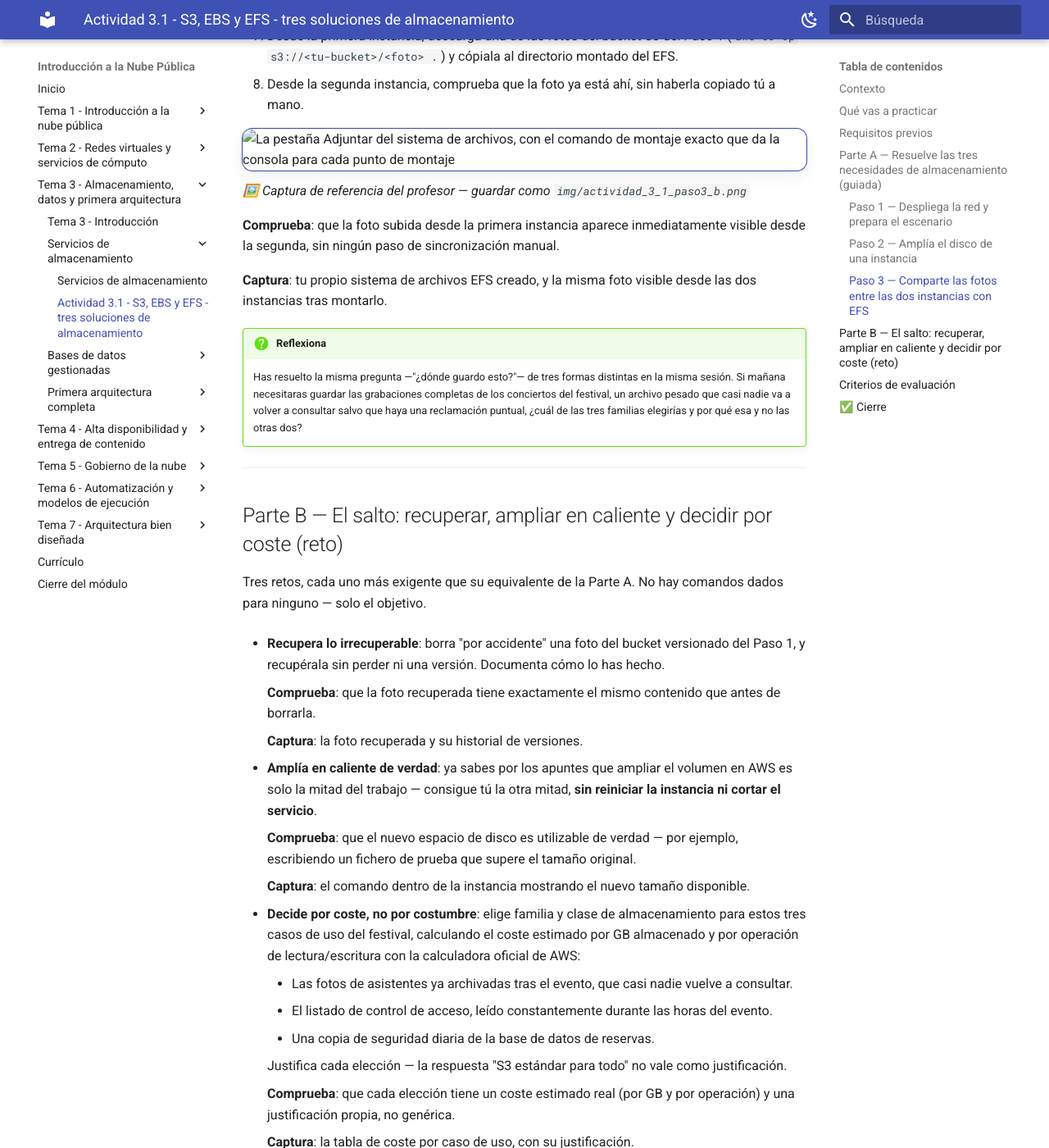
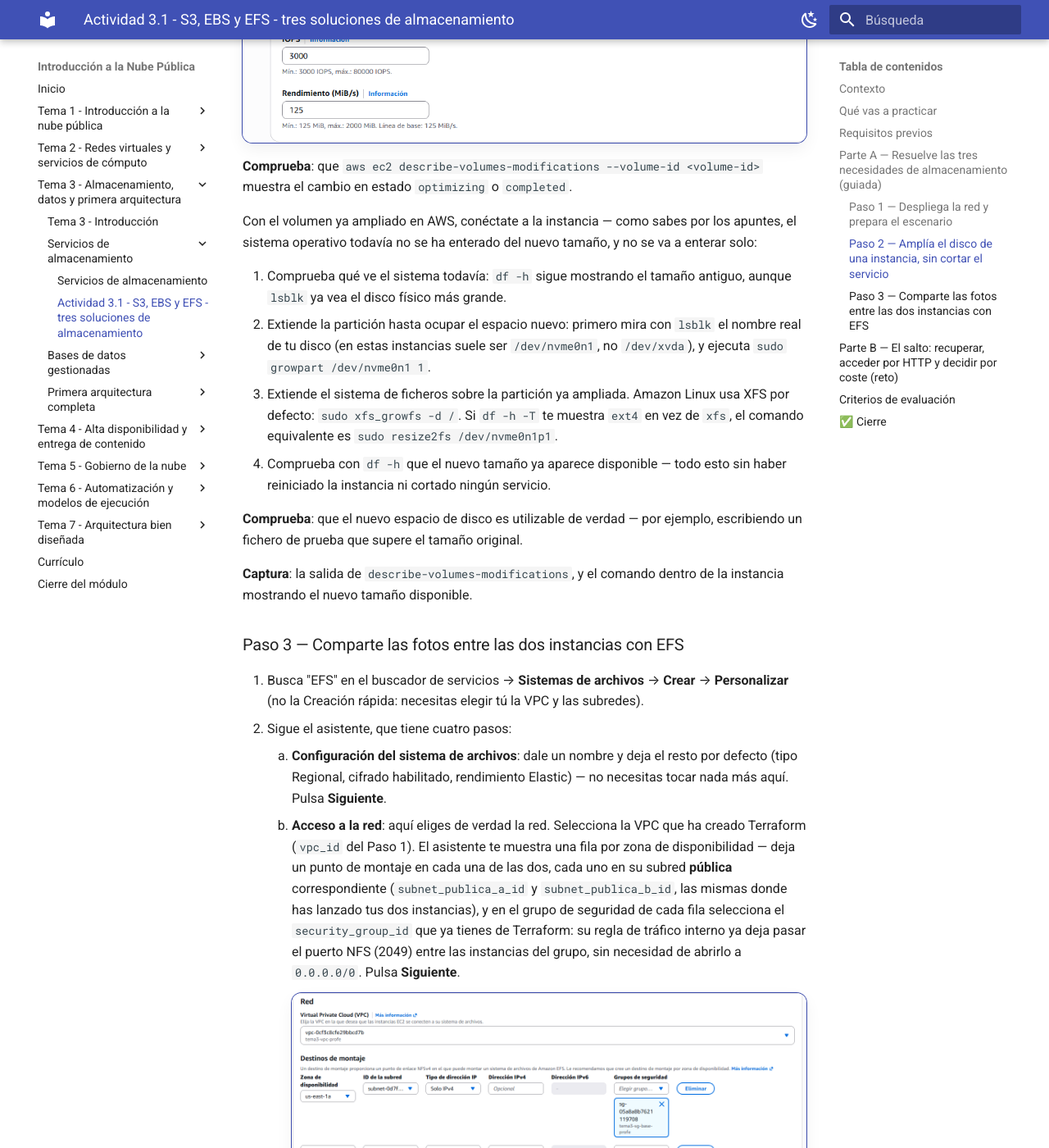
Before and after one commit to aitorventura/introduccion-nube, an MkDocs documentation site: the page built from docs/tema3/actividad_3_1.md, in a window 1280 px wide and 1400 px high, scrolled down 4836 px. Shown: the whole window at 82% size. Built offline with MkDocs 1.6.1 and Material for MkDocs 9.7.7, drawn with Linux system fonts in a browser that asks for light colours; some of the changed text lies outside the part shown.

Commit message:
Actividad 3.1 validada en vivo: IAM, permisos EFS, reto de acceso por HTTP y limpieza completa
Correcciones surgidas de probar la actividad contra el Learner Lab real:
- Paso 1 exige LabInstanceProfile en las instancias (si no, aws s3 cp falla sin credenciales)
- Asistente de EFS corregido a su flujo real (Personalizar + 4 pasos), con permisos del punto
  de montaje (chown) que faltaban para poder escribir desde ec2-user
- Terminología ajustada a la consola real: "Asociar" en vez de "Adjuntar"
- Parte B gana un tercer reto (acceder a S3 por HTTP con una URL prefirmada, sin dar el comando)
  y el reto de coste pasa a pedir cifras concretas (80/2/150 GB) con el coste mensual real de
  la calculadora de AWS, verificado con la calculadora oficial (1,00 $ / 0,05 $ / 0,54 $)
- Recupera lo irrecuperable pide capturas del antes (marcador) y despues (recuperado) por separado
- Cierre reescrito para borrar tambien el bucket (vaciar versiones + marcadores, no solo objetos)
  antes del terraform destroy, dejando la cuenta realmente limpia
- Capturas de referencia del profesor colocadas, con las notas de guardado ya retiradas

Co-Authored-By: Claude Sonnet 5 <noreply@anthropic.com>

````diff
--- a/docs/tema3/actividad_3_1.md
+++ b/docs/tema3/actividad_3_1.md
@@ -56,30 +56,27 @@ El Tema 2 ha terminado sin dejar ninguna red montada — al cerrar la Actividad
 
 4. Busca "S3" en el buscador de servicios → **Crear bucket**. Dale un nombre único (por ejemplo `festival-fotos-<tu-identificador>`), deja el bloqueo de acceso público en su valor por defecto (activado — este bucket no necesita ser público), y baja hasta **Control de versiones de buckets** → **Habilitar**: no hace falta activarlo después por separado, el propio asistente de creación ya lo ofrece.
 
-    ![El asistente de creación del bucket, con el bloqueo de acceso público en su valor por defecto (activado)](img/actividad_3_1_paso1_a.png)
-    *🖼️ Captura de referencia del profesor — guardar como `img/actividad_3_1_paso1_a.png`*
+    ![El bloque Control de versiones de buckets del asistente de creación, con Habilitar seleccionado](img/actividad_3_1_paso1_a.png)
 
 5. En el menú lateral del bucket ya creado, entra en **Administración** → **Reglas de ciclo de vida** → **Crear regla de ciclo de vida**.
 6. Dale un nombre a la regla, y en su ámbito elige aplicarla a todos los objetos del bucket.
-7. En las acciones, marca **Realizar la transición de las versiones desactualizadas de los objetos entre las clases de almacenamiento** (no la primera casilla, "versiones actuales" — esa movería la versión vigente, no las antiguas), elige la clase de acceso infrecuente, y define tras cuántos días se aplica (por ejemplo, 30). Marca también la casilla de reconocimiento del coste de transición, más abajo — sin ella el asistente no te deja crear la regla.
+7. En las acciones, marca **Realizar la transición de las versiones desactualizadas de los objetos entre las clases de almacenamiento** (no la primera casilla, "versiones actuales" — esa movería la versión vigente, no las antiguas), elige la clase de acceso infrecuente, y define tras cuántos días se aplica (por ejemplo, 30). Deja vacío **Número de versiones más recientes que retener**: ese campo es para lo contrario de lo que quieres — si pones un número, esas versiones no actuales más recientes se quedarían sin transicionar nunca; en blanco, la regla se aplica a todas. Marca también la casilla de reconocimiento del coste de transición, más abajo — sin ella el asistente no te deja crear la regla.
 8. Crea la regla.
 
     ![El paso de Acciones del asistente, con la casilla "Realizar la transición de las versiones desactualizadas..." marcada — es fácil marcar por error la casilla de "versiones actuales", justo encima](img/actividad_3_1_paso1_b.png)
-    *🖼️ Captura de referencia del profesor — guardar como `img/actividad_3_1_paso1_b.png`*
 
-9. Lanza dos instancias mínimas — Amazon Linux, el tipo más pequeño disponible, cada una en una subred **pública** distinta (`subnet_publica_a_id` y `subnet_publica_b_id`) y con el `security_group_id` que ha impreso Terraform. No hace falta que sirvan ninguna aplicación web: para esta actividad son solo el punto desde el que vas a operar sobre el almacenamiento.
+9. Lanza dos instancias mínimas — Amazon Linux, el tipo más pequeño disponible, cada una en una subred **pública** distinta (`subnet_publica_a_id` y `subnet_publica_b_id`) y con el `security_group_id` que ha impreso Terraform. No hace falta que sirvan ninguna aplicación web: para esta actividad son solo el punto desde el que vas a operar sobre el almacenamiento. En **Configuración avanzada**, asigna el **Perfil de instancia de IAM** `LabInstanceProfile` a las dos — sin él, la CLI dentro de la instancia no tiene con qué autenticarse contra S3, y los comandos `aws s3 cp` del Paso 3 fallarían con "Unable to locate credentials".
 10. Desde tu CloudShell, ejecuta `recursos/tema3/actividad_3_1/generar_fotos_ejemplo.sh` y sube las fotos generadas al bucket con `aws s3 cp`.
 11. Cambia el contenido de una de las fotos (por ejemplo, regenerándola) y vuelve a subirla con el mismo nombre.
 12. En el bucket, activa el interruptor **Mostrar versiones** para comprobar que la versión anterior sigue existiendo, no se ha sobrescrito de verdad.
 
-![El interruptor "Mostrar versiones" del bucket, antes de activarlo — sin él activado, las versiones antiguas no aparecen en el listado aunque existan](img/actividad_3_1_paso1_c.png)
-*🖼️ Captura de referencia del profesor — guardar como `img/actividad_3_1_paso1_c.png`*
+![El interruptor "Mostrar versiones" del bucket, ya activado — sin él, las versiones antiguas no aparecen en el listado aunque existan](img/actividad_3_1_paso1_c.png)
 
 **Comprueba**: en el panel de versiones del bucket, que ves al menos dos versiones del mismo fichero.
 
 **Captura**: tu propio bucket creado, la regla de ciclo de vida configurada, y el listado de versiones del fichero mostrando al menos dos.
 
-### Paso 2 — Amplía el disco de una instancia
+### Paso 2 — Amplía el disco de una instancia, sin cortar el servicio
 
 El disco de logs de una de las dos instancias del festival se ha quedado corto de espacio. Amplía el tamaño de su volumen EBS: por consola es EC2 → **Volúmenes** → selecciona el tuyo → **Acciones** → **Modificar volumen**; por CLI es una sola línea:
 
@@ -88,29 +85,51 @@ aws ec2 modify-volume --volume-id <volume-id> --size <nuevo-tamaño-gb>
 ```
 
 ![El diálogo Modificar volumen en consola, con el campo Tamaño editable — el resto de campos (tipo, IOPS) se dejan tal cual](img/actividad_3_1_paso2_a.png)
-*🖼️ Captura de referencia del profesor — guardar como `img/actividad_3_1_paso2_a.png`*
 
 **Comprueba**: que `aws ec2 describe-volumes-modifications --volume-id <volume-id>` muestra el cambio en estado `optimizing` o `completed`.
 
-**Captura**: la salida de `describe-volumes-modifications`.
+Con el volumen ya ampliado en AWS, conéctate a la instancia — como sabes por los apuntes, el sistema operativo todavía no se ha enterado del nuevo tamaño, y no se va a enterar solo:
+
+1. Comprueba qué ve el sistema todavía: `df -h` sigue mostrando el tamaño antiguo, aunque `lsblk` ya vea el disco físico más grande.
+2. Extiende la partición hasta ocupar el espacio nuevo: primero mira con `lsblk` el nombre real de tu disco (en estas instancias suele ser `/dev/nvme0n1`, no `/dev/xvda`), y ejecuta `sudo growpart /dev/nvme0n1 1`.
+3. Extiende el sistema de ficheros sobre la partición ya ampliada. Amazon Linux usa XFS por defecto: `sudo xfs_growfs -d /`. Si `df -h -T` te muestra `ext4` en vez de `xfs`, el comando equivalente es `sudo resize2fs /dev/nvme0n1p1`.
+4. Comprueba con `df -h` que el nuevo tamaño ya aparece disponible — todo esto sin haber reiniciado la instancia ni cortado ningún servicio.
+
+**Comprueba**: que el nuevo espacio de disco es utilizable de verdad — por ejemplo, escribiendo un fichero de prueba que supere el tamaño original.
+
+**Captura**: la salida de `describe-volumes-modifications`, y el comando dentro de la instancia mostrando el nuevo tamaño disponible.
 
 ### Paso 3 — Comparte las fotos entre las dos instancias con EFS
 
-1. Busca "EFS" en el buscador de servicios → **Crear sistema de archivos**.
-2. En **Personalizar**, elige la VPC que ha creado Terraform (`vpc_id` del Paso 1).
-3. En el paso de puntos de montaje, deja uno por cada zona de disponibilidad (dos), cada uno en su subred **pública** correspondiente (`subnet_publica_a_id` y `subnet_publica_b_id`) — son las mismas subredes donde has lanzado tus dos instancias.
-4. En el grupo de seguridad de cada punto de montaje, selecciona el `security_group_id` que ya tienes de Terraform: su regla de tráfico interno ya deja pasar el puerto NFS (2049) entre las instancias del grupo, sin necesidad de abrirlo a `0.0.0.0/0`.
-5. Termina el asistente y crea el sistema de archivos.
+1. Busca "EFS" en el buscador de servicios → **Sistemas de archivos** → **Crear** → **Personalizar** (no la Creación rápida: necesitas elegir tú la VPC y las subredes).
+2. Sigue el asistente, que tiene cuatro pasos:
 
-    ![El paso de puntos de montaje del asistente, con una entrada por cada zona de disponibilidad de tu VPC](img/actividad_3_1_paso3_a.png)
-    *🖼️ Captura de referencia del profesor — guardar como `img/actividad_3_1_paso3_a.png`*
+    1. **Configuración del sistema de archivos**: dale un nombre y deja el resto por defecto (tipo Regional, cifrado habilitado, rendimiento Elastic) — no necesitas tocar nada más aquí. Pulsa **Siguiente**.
+    2. **Acceso a la red**: aquí eliges de verdad la red. Selecciona la VPC que ha creado Terraform (`vpc_id` del Paso 1). El asistente te muestra una fila por zona de disponibilidad — deja un punto de montaje en cada una de las dos, cada uno en su subred **pública** correspondiente (`subnet_publica_a_id` y `subnet_publica_b_id`, las mismas donde has lanzado tus dos instancias), y en el grupo de seguridad de cada fila selecciona el `security_group_id` que ya tienes de Terraform: su regla de tráfico interno ya deja pasar el puerto NFS (2049) entre las instancias del grupo, sin necesidad de abrirlo a `0.0.0.0/0`. Pulsa **Siguiente**.
 
-6. Desde cada una de las dos instancias, instala el cliente NFS si hace falta y monta el sistema de archivos usando el punto de montaje de su propia zona (la consola te da el comando de montaje exacto en la pestaña **Adjuntar** del sistema de archivos).
-7. Desde la primera instancia, descarga una de las fotos del bucket S3 del Paso 1 (`aws s3 cp s3://<tu-bucket>/<foto> .`) y cópiala al directorio montado del EFS.
-8. Desde la segunda instancia, comprueba que la foto ya está ahí, sin haberla copiado tú a mano.
+        ![El paso de Acceso a la red del asistente, con una entrada por cada zona de disponibilidad de tu VPC](img/actividad_3_1_paso3_a.png)
 
-![La pestaña Adjuntar del sistema de archivos, con el comando de montaje exacto que da la consola para cada punto de montaje](img/actividad_3_1_paso3_b.png)
-*🖼️ Captura de referencia del profesor — guardar como `img/actividad_3_1_paso3_b.png`*
+    3. **Política del sistema de archivos**: no hace falta nada aquí. Pulsa **Siguiente**.
+    4. **Revisar y crear**: revisa el resumen y crea el sistema de archivos.
+
+3. Desde cada una de las dos instancias (conéctate a cada una por separado, el montaje es cosa de cada instancia):
+
+    1. Comprueba si ya tienes el cliente NFS instalado: `rpm -q nfs-utils`. Si no aparece instalado, instálalo: `sudo dnf install -y nfs-utils`.
+    2. Crea la carpeta donde vas a montar el sistema de archivos: `sudo mkdir -p /mnt/efs-festival`.
+    3. En la consola, entra en tu sistema de archivos EFS → pestaña **Asociar** → pulsa el botón **Asociar** para que te muestre el comando de montaje para **cliente NFS** (no el del conector de EFS, que necesitaría instalar un paquete aparte). Tiene esta forma — solo cambia el final por tu carpeta:
+
+        ![El botón Asociar del sistema de archivos EFS, que abre el comando de montaje exacto para cada punto de montaje](img/actividad_3_1_paso3_b.png)
+
+        ```bash
+        sudo mount -t nfs4 -o nfsvers=4.1,rsize=1048576,wsize=1048576,hard,timeo=600,retrans=2,noresvport <dns-de-tu-punto-de-montaje>:/ /mnt/efs-festival
+        ```
+
+    4. Comprueba que ha quedado montado de verdad: `df -h | grep efs` tiene que aparecer, con el tamaño del sistema de archivos EFS, no el de tu disco local.
+
+    Solo la primera vez, desde cualquiera de las dos instancias: la carpeta raíz de un EFS recién creado pertenece a `root` con permisos restringidos, así que `ec2-user` no puede escribir ahí todavía. Cámbiale el dueño una sola vez —el cambio es sobre el sistema de archivos compartido, no hace falta repetirlo en la otra instancia—: `sudo chown ec2-user:ec2-user /mnt/efs-festival`.
+
+4. Desde la primera instancia, descarga una de las fotos del bucket S3 del Paso 1 (`aws s3 cp s3://<tu-bucket>/<foto> .`) y cópiala a `/mnt/efs-festival`.
+5. Desde la segunda instancia, comprueba que la foto ya está en `/mnt/efs-festival`, sin haberla copiado tú a mano.
 
 **Comprueba**: que la foto subida desde la primera instancia aparece inmediatamente visible desde la segunda, sin ningún paso de sincronización manual.
 
@@ -121,7 +140,7 @@ aws ec2 modify-volume --volume-id <volume-id> --size <nuevo-tamaño-gb>
 
 ---
 
-## Parte B — El salto: recuperar, ampliar en caliente y decidir por coste (reto)
+## Parte B — El salto: recuperar, acceder por HTTP y decidir por coste (reto)
 
 Tres retos, cada uno más exigente que su equivalente de la Parte A. No hay comandos dados para ninguno — solo el objetivo.
 
@@ -129,25 +148,25 @@ Tres retos, cada uno más exigente que su equivalente de la Parte A. No hay coma
 
     **Comprueba**: que la foto recuperada tiene exactamente el mismo contenido que antes de borrarla.
 
-    **Captura**: la foto recuperada y su historial de versiones.
+    **Captura**: el historial de versiones **con el marcador de eliminación todavía presente** (la prueba de que de verdad estaba "borrada"), y el mismo historial **después** de quitar el marcador, con la foto otra vez como versión actual.
 
-- **Amplía en caliente de verdad**: ya sabes por los apuntes que ampliar el volumen en AWS es solo la mitad del trabajo — consigue tú la otra mitad, **sin reiniciar la instancia ni cortar el servicio**.
+- **Accede sin pasar por la CLI**: hasta ahora siempre has llegado a tus fotos con `aws s3 cp`, que por debajo también usa HTTP pero nunca lo ves como tal — como tu bucket sigue con el bloqueo de acceso público activado, abrir la URL del objeto a pelo en el navegador te daría un `403`. Investiga cómo generar una **URL prefirmada** (una URL normal de S3 con una firma temporal incrustada, que demuestra que quien la generó tenía permiso, sin que tengas que dar tus credenciales a quien la abre) para una de tus fotos, y ábrela directamente en el navegador — sin usar `aws s3 cp` en ningún momento.
 
-    **Comprueba**: que el nuevo espacio de disco es utilizable de verdad — por ejemplo, escribiendo un fichero de prueba que supere el tamaño original.
+    **Comprueba**: que la foto se abre en el navegador sin ningún comando de descarga de por medio, y que esa misma URL deja de funcionar pasado el tiempo que le hayas dado.
 
-    **Captura**: el comando dentro de la instancia mostrando el nuevo tamaño disponible.
+    **Captura**: la foto abierta en el navegador desde la URL prefirmada.
 
-- **Decide por coste, no por costumbre**: elige familia y clase de almacenamiento para estos tres casos de uso del festival, calculando el coste estimado por GB almacenado y por operación de lectura/escritura con la calculadora oficial de AWS:
+- **Decide por coste, no por costumbre**: elige familia y clase de almacenamiento para estos tres casos de uso del festival, y calcula el **coste mensual estimado real** de cada uno con la [calculadora oficial de AWS](https://calculator.aws/#/) — no el precio por GB suelto, la cifra final en euros al mes para la cantidad concreta que se indica:
 
-    - Las fotos de asistentes ya archivadas tras el evento, que casi nadie vuelve a consultar.
-    - El listado de control de acceso, leído constantemente durante las horas del evento.
-    - Una copia de seguridad diaria de la base de datos de reservas.
+    - Las fotos de asistentes ya archivadas tras el evento, que casi nadie vuelve a consultar: **80 GB** almacenados, unas **50 operaciones de lectura al mes**.
+    - El listado de control de acceso, leído constantemente durante las horas del evento: **2 GB** almacenados, unas **5.000 operaciones de lectura al mes**.
+    - Una copia de seguridad diaria de la base de datos de reservas: **150 GB** almacenados, **30 operaciones de escritura al mes** (una copia diaria) y prácticamente ninguna lectura.
 
     Justifica cada elección — la respuesta "S3 estándar para todo" no vale como justificación.
 
-    **Comprueba**: que cada elección tiene un coste estimado real (por GB y por operación) y una justificación propia, no genérica.
+    **Comprueba**: que cada caso tiene una cifra de coste mensual estimado real en euros, calculada con la calculadora para esa cantidad concreta (no un precio genérico por GB), y una justificación propia.
 
-    **Captura**: la tabla de coste por caso de uso, con su justificación.
+    **Captura**: la pantalla de la calculadora de AWS con el resultado de cada uno de los tres casos, y la tabla resumen con el coste mensual de cada uno y su justificación.
 
 ---
 
@@ -157,15 +176,16 @@ Tres retos, cada uno más exigente que su equivalente de la Parte A. No hay coma
 
 | Apartado | Puntos |
 |---|---|
-| Bucket creado con versionado y ciclo de vida activos | 2 |
-| Disco ampliado por CLI, cambio verificado | 1 |
+| Bucket creado con versionado y ciclo de vida activos | 1 |
+| Disco ampliado en AWS y extendido de verdad dentro de la instancia, sin reiniciar ni cortar servicio | 2 |
 | EFS creado y montado desde dos instancias, con fichero compartido visible | 4 |
 
 **Parte B — reto, hasta 3 puntos adicionales (máximo total: 10)**
 
 | Apartado | Puntos |
 |---|---|
-| Objeto recuperado sin pérdida y disco extendido en caliente, sin cortar servicio | 2 |
+| Objeto recuperado sin pérdida | 1 |
+| Acceso por HTTP mediante URL prefirmada, con caducidad comprobada | 1 |
 | Decisión de familia/clase por coste, justificada para los tres casos | 1 |
 
 ---
@@ -174,7 +194,10 @@ Tres retos, cada uno más exigente que su equivalente de la Parte A. No hay coma
 
 Ya sabes elegir familia de almacenamiento según el patrón de acceso, no por costumbre, y sabes que ampliar un disco en AWS es solo la mitad del trabajo — la otra mitad vive dentro del sistema operativo. La próxima sesión dejas de guardar datos sueltos: montas una base de datos relacional gestionada, y conectas una aplicación a ella sin escribir ni una sola credencial en el código.
 
-!!! danger "Antes de salir: borra las instancias, el EFS y la red de Terraform"
-    Termina las dos instancias del festival, y borra el sistema de archivos EFS — factura por GB almacenado cada mes mientras exista, y no le sirve a ninguna actividad posterior. El bucket de fotos puedes dejarlo o vaciarlo y borrarlo, su coste es prácticamente nulo.
+!!! danger "Antes de salir: elimina todo, sin dejar nada suelto"
+    Hoy no se queda nada a medias — ni siquiera el bucket. En este orden:
 
-    Con las instancias y el EFS ya borrados, vuelve a `recursos/tema3/red-base` en tu CloudShell y ejecuta `terraform destroy -var="identificador=<tu-identificador>"` — es la forma correcta de deshacer exactamente lo que Terraform creó, en el orden correcto, sin dejar nada suelto. Si te lo pide antes de tiempo y falla porque el EFS o las instancias todavía existen dentro de la VPC, es la señal de que te has dejado algo del párrafo anterior sin borrar.
+    1. Termina las dos instancias del festival.
+    2. Borra el sistema de archivos EFS — factura por GB almacenado cada mes mientras exista, y no le sirve a ninguna actividad posterior.
+    3. Vacía y borra el bucket de fotos. Como tiene el versionado activo, **vaciarlo no es solo borrar los objetos que ves**: cada foto tiene varias versiones (y puede quedar algún marcador de eliminación de tus pruebas de la Parte B), y todas cuentan para el almacenamiento aunque no aparezcan en el listado normal. Actívalo así: entra en el bucket → **Vaciar** → escribe el nombre del bucket para confirmar — la propia consola se encarga de borrar todas las versiones de todos los objetos, no solo la actual. Con el bucket ya vacío, bórralo desde **Sus buckets** → selecciona el tuyo → **Eliminar**.
+    4. Con las instancias, el EFS y el bucket ya borrados, vuelve a `recursos/tema3/red-base` en tu CloudShell y ejecuta `terraform destroy -var="identificador=<tu-identificador>"` — es la forma correcta de deshacer exactamente lo que Terraform creó, en el orden correcto. Si te lo pide antes de tiempo y falla porque el EFS o las instancias todavía existen dentro de la VPC, es la señal de que te has dejado algo de los pasos anteriores sin borrar.
````
Also changed, not shown: docs/tema3/img/actividad_3_1_paso1_a.png (added), docs/tema3/img/actividad_3_1_paso1_b.png (added), docs/tema3/img/actividad_3_1_paso1_c.png (added), docs/tema3/img/actividad_3_1_paso2_a.png (added), docs/tema3/img/actividad_3_1_paso3_a.png (added), docs/tema3/img/actividad_3_1_paso3_b.png (added), 1 other file.
